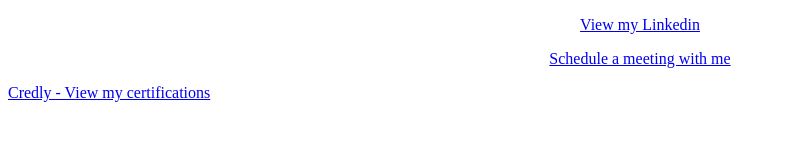
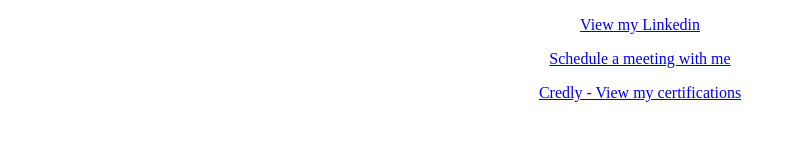
Before and after one commit to makeitbetter/mywebsite, a plain HTML site: page index.html in a window 1280 px wide. Shown: the whole page, without its empty margins (0-797 px from the left). Drawn offline with Linux system fonts and the light colour scheme.

Commit message:
Update index.html
tag fix

```diff
--- a/index.html
+++ b/index.html
@@ -14,7 +14,7 @@
 
 <p><a href="https://cal.com/nsmalley">Schedule a meeting with me</a><br></p>
 
-<p></p><a href="https://www.credly.com/users/neilmsmalley">Credly - View my certifications </a></p>
+<p><a href="https://www.credly.com/users/neilmsmalley">Credly - View my certifications </a></p>
 
 
 
```
